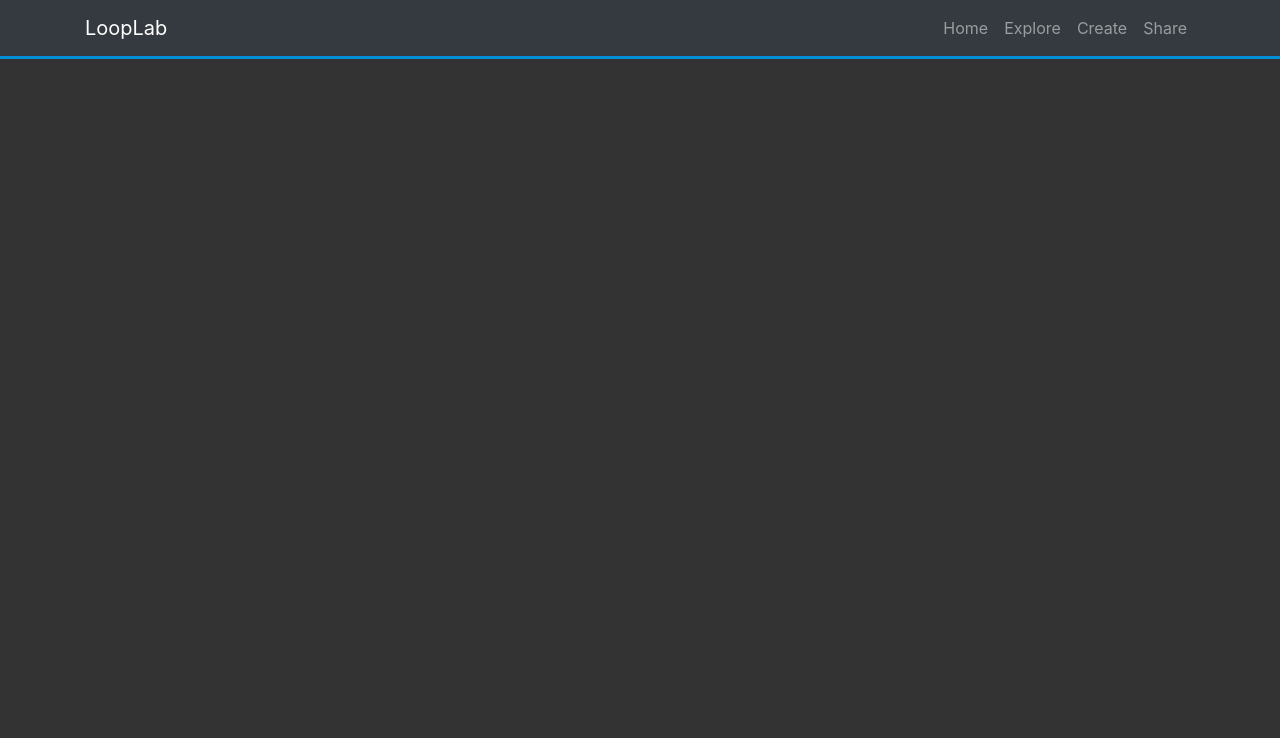
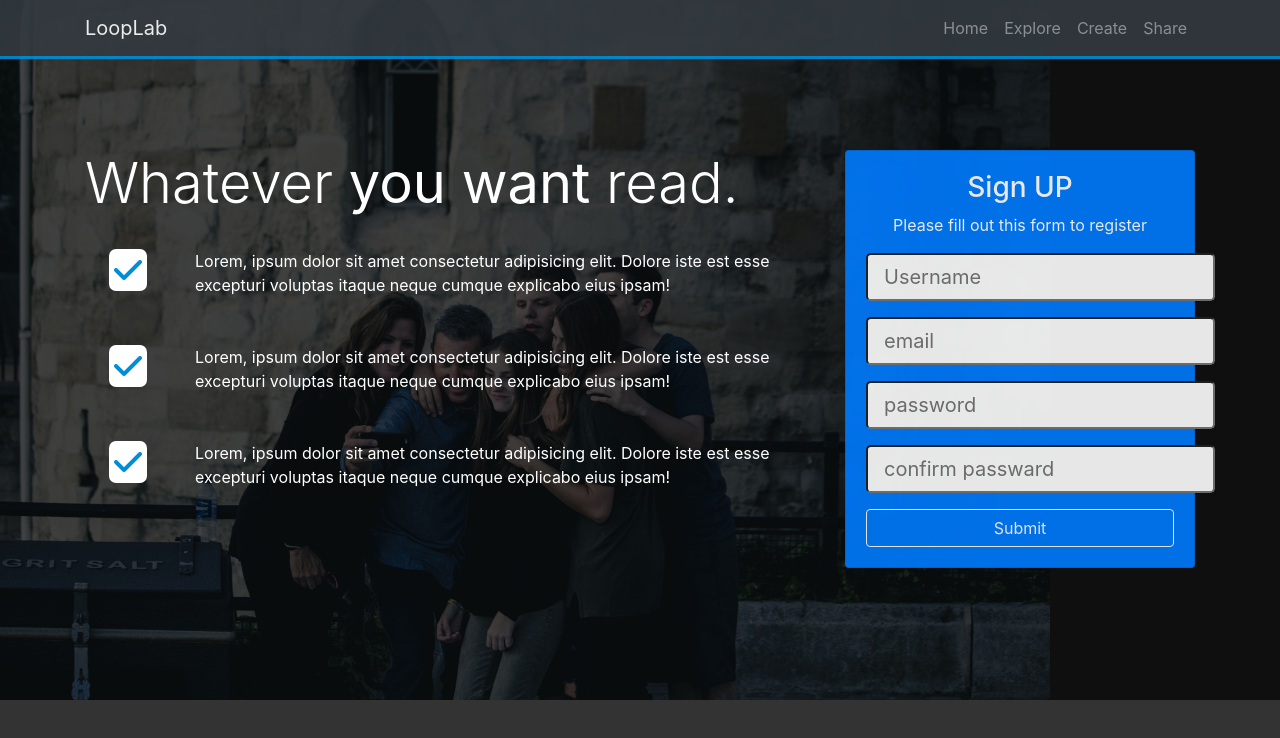
Before and after one commit to Vandrosov99/LoopLab, a plain HTML site: page index.html in a window 1280 px wide. Shown: the top 738 px of the page. Drawn offline with nearby package versions, Linux system fonts and the light colour scheme.

Commit message:
added showcase section

```diff
--- a/css/style.css
+++ b/css/style.css
@@ -1,8 +1,42 @@
 body {
-    background: #333;
-    color: #fff;
+  background: #333;
+  color: #fff;
+  height: 10000px;
 }
 
 .navbar {
-    border-bottom: #008ed6 3px solid;
+  border-bottom: #008ed6 3px solid;
+  opacity: 0.9;
 }
+
+/* showcase */
+
+#home-section {
+  background: url("../img/home.jpg");
+  background-repeat: no-repeat;
+  background-size: contain;
+  background-attachment: fixed;
+  min-height: 700px;
+}
+
+#home-section .dark-overlay {
+  position: absolute;
+  top: 0;
+  left: 0;
+  width: 100%;
+  min-height: 700px;
+  background: rgba(0, 0, 0, 0.7);
+}
+
+#home-section .home-inner {
+  padding-top: 150px;
+}
+#home-section .card-form {
+  opacity: 0.9;
+}
+#home-section .fas {
+  color: #008ed6;
+  background: #fff;
+  padding: 5px;
+  border-radius: 7px;
+}
--- a/index.html
+++ b/index.html
@@ -1,25 +1,35 @@
 <!DOCTYPE html>
 <html lang="en">
-
   <head>
-    <meta charset="UTF-8">
-    <meta name="viewport" content="width=device-width, initial-scale=1.0">
+    <meta charset="UTF-8" />
+    <meta name="viewport" content="width=device-width, initial-scale=1.0" />
     <!-- icons awesome -->
-    <link rel="stylesheet" href="https://stackpath.bootstrapcdn.com/bootstrap/4.1.1/css/bootstrap.min.css"
-        integrity="sha384-WskhaSGFgHYWDcbwN70/dfYBj47jz9qbsMId/iRN3ewGhXQFZCSftd1LZCfmhktB" crossorigin="anonymous">
+    <script
+      src="https://kit.fontawesome.com/05bac76c40.js"
+      crossorigin="anonymous"
+    ></script>
     <!-- bootstrap css -->
-    <link rel="stylesheet" href="https://stackpath.bootstrapcdn.com/bootstrap/4.4.1/css/bootstrap.min.css"
-        integrity="sha384-Vkoo8x4CGsO3+Hhxv8T/Q5PaXtkKtu6ug5TOeNV6gBiFeWPGFN9MuhOf23Q9Ifjh" crossorigin="anonymous">
+    <link
+      rel="stylesheet"
+      href="https://stackpath.bootstrapcdn.com/bootstrap/4.4.1/css/bootstrap.min.css"
+      integrity="sha384-Vkoo8x4CGsO3+Hhxv8T/Q5PaXtkKtu6ug5TOeNV6gBiFeWPGFN9MuhOf23Q9Ifjh"
+      crossorigin="anonymous"
+    />
     <!-- Подключка стилей -->
-    <link rel="stylesheet" href="css/style.css">
-    <title>Document</title>
+    <link rel="stylesheet" href="css/style.css" />
+    <title>LoopLab</title>
   </head>
 
   <body>
+    <!-- navbar -->
     <nav class="navbar navbar-expand-sm bg-dark navbar-dark fixed-top">
       <div class="container">
         <a href="index.html" class="navbar-brand">LoopLab</a>
-            <button class="navbar-toggler" data-toggle="collapse" data-target="#navbarCollapse">
+        <button
+          class="navbar-toggler"
+          data-toggle="collapse"
+          data-target="#navbarCollapse"
+        >
           <span class="navbar-toggler-icon"></span>
         </button>
 
@@ -41,21 +51,118 @@
         </div>
       </div>
     </nav>
+    <!-- showcase -->
+    <header id="home-section">
+      <!-- position-absolute + min-height + rgba 0.7 -->
+      <div class="dark-overlay">
+        <!-- padding просто -->
+        <div class="home-inner">
+          <div class="container">
+            <div class="row">
+              <div class="col-lg-8 d-none d-lg-block">
+                <h1 class="display-4">
+                  Whatever <strong>you want</strong> read.
+                </h1>
+                <div class="d-flex">
+                  <div class="p-4 align-self-start">
+                    <i class="fas fa-check fa-2x"></i>
+                  </div>
+                  <div class="p-4 align-self-end">
+                    Lorem, ipsum dolor sit amet consectetur adipisicing elit.
+                    Dolore iste est esse excepturi voluptas itaque neque cumque
+                    explicabo eius ipsam!
+                  </div>
+                </div>
+                <div class="d-flex">
+                  <div class="p-4 align-self-start">
+                    <i class="fas fa-check fa-2x"></i>
+                  </div>
+                  <div class="p-4 align-self-end">
+                    Lorem, ipsum dolor sit amet consectetur adipisicing elit.
+                    Dolore iste est esse excepturi voluptas itaque neque cumque
+                    explicabo eius ipsam!
+                  </div>
+                </div>
+                <div class="d-flex">
+                  <div class="p-4 align-self-start">
+                    <i class="fas fa-check fa-2x"></i>
+                  </div>
+                  <div class="p-4 align-self-end">
+                    Lorem, ipsum dolor sit amet consectetur adipisicing elit.
+                    Dolore iste est esse excepturi voluptas itaque neque cumque
+                    explicabo eius ipsam!
+                  </div>
+                </div>
+              </div>
+              <div class="col-lg-4">
+                <div class="card bg-primary text-center card-form">
+                  <div class="card-body">
+                    <h3>Sign UP</h3>
+                    <p>Please fill out this form to register</p>
+                    <form>
+                      <div class="form-group">
+                        <input
+                          type="text"
+                          class="form-control-lg"
+                          placeholder="Username"
+                        />
+                      </div>
+                      <div class="form-group">
+                        <input
+                          type="email"
+                          class="form-control-lg"
+                          placeholder="email"
+                        />
+                      </div>
+                      <div class="form-group">
+                        <input
+                          type="password"
+                          class="form-control-lg"
+                          placeholder="password"
+                        />
+                      </div>
+                      <div class="form-group">
+                        <input
+                          type="password"
+                          class="form-control-lg"
+                          placeholder="confirm passward"
+                        />
+                      </div>
+                      <input
+                        type="sumbit"
+                        value="Submit"
+                        class="btn btn-outline-light btn-block"
+                      />
+                    </form>
+                  </div>
+                </div>
+              </div>
+            </div>
+          </div>
+        </div>
+      </div>
+    </header>
 
     <!-- Jquery minifed version -->
-    <script src="https://code.jquery.com/jquery-3.4.1.min.js"
-        integrity="sha256-CSXorXvZcTkaix6Yvo6HppcZGetbYMGWSFlBw8HfCJo=" crossorigin="anonymous"></script>
+    <script
+      src="https://code.jquery.com/jquery-3.4.1.min.js"
+      integrity="sha256-CSXorXvZcTkaix6Yvo6HppcZGetbYMGWSFlBw8HfCJo="
+      crossorigin="anonymous"
+    ></script>
     <!-- popperJS + bootstrapJS without slimJS! -->
-    <script src="https://cdn.jsdelivr.net/npm/popper.js@1.16.0/dist/umd/popper.min.js"
-        integrity="sha384-Q6E9RHvbIyZFJoft+2mJbHaEWldlvI9IOYy5n3zV9zzTtmI3UksdQRVvoxMfooAo" crossorigin="anonymous">
-    </script>
-    <script src="https://stackpath.bootstrapcdn.com/bootstrap/4.4.1/js/bootstrap.min.js"
-        integrity="sha384-wfSDF2E50Y2D1uUdj0O3uMBJnjuUD4Ih7YwaYd1iqfktj0Uod8GCExl3Og8ifwB6" crossorigin="anonymous">
-    </script>
+    <script
+      src="https://cdn.jsdelivr.net/npm/popper.js@1.16.0/dist/umd/popper.min.js"
+      integrity="sha384-Q6E9RHvbIyZFJoft+2mJbHaEWldlvI9IOYy5n3zV9zzTtmI3UksdQRVvoxMfooAo"
+      crossorigin="anonymous"
+    ></script>
+    <script
+      src="https://stackpath.bootstrapcdn.com/bootstrap/4.4.1/js/bootstrap.min.js"
+      integrity="sha384-wfSDF2E50Y2D1uUdj0O3uMBJnjuUD4Ih7YwaYd1iqfktj0Uod8GCExl3Og8ifwB6"
+      crossorigin="anonymous"
+    ></script>
     <script>
       // Получаем год(который на компе) для footer copyright
       $("#year").text(new Date().getFullYear());
     </script>
   </body>
-
 </html>
```
Also changed, not shown: img/create-section1.jpg (added), img/explore-section1.jpg (added), img/home.jpg (added), img/share-section1.jpg (added). Lines whose indentation alone changed are shown as unchanged.
